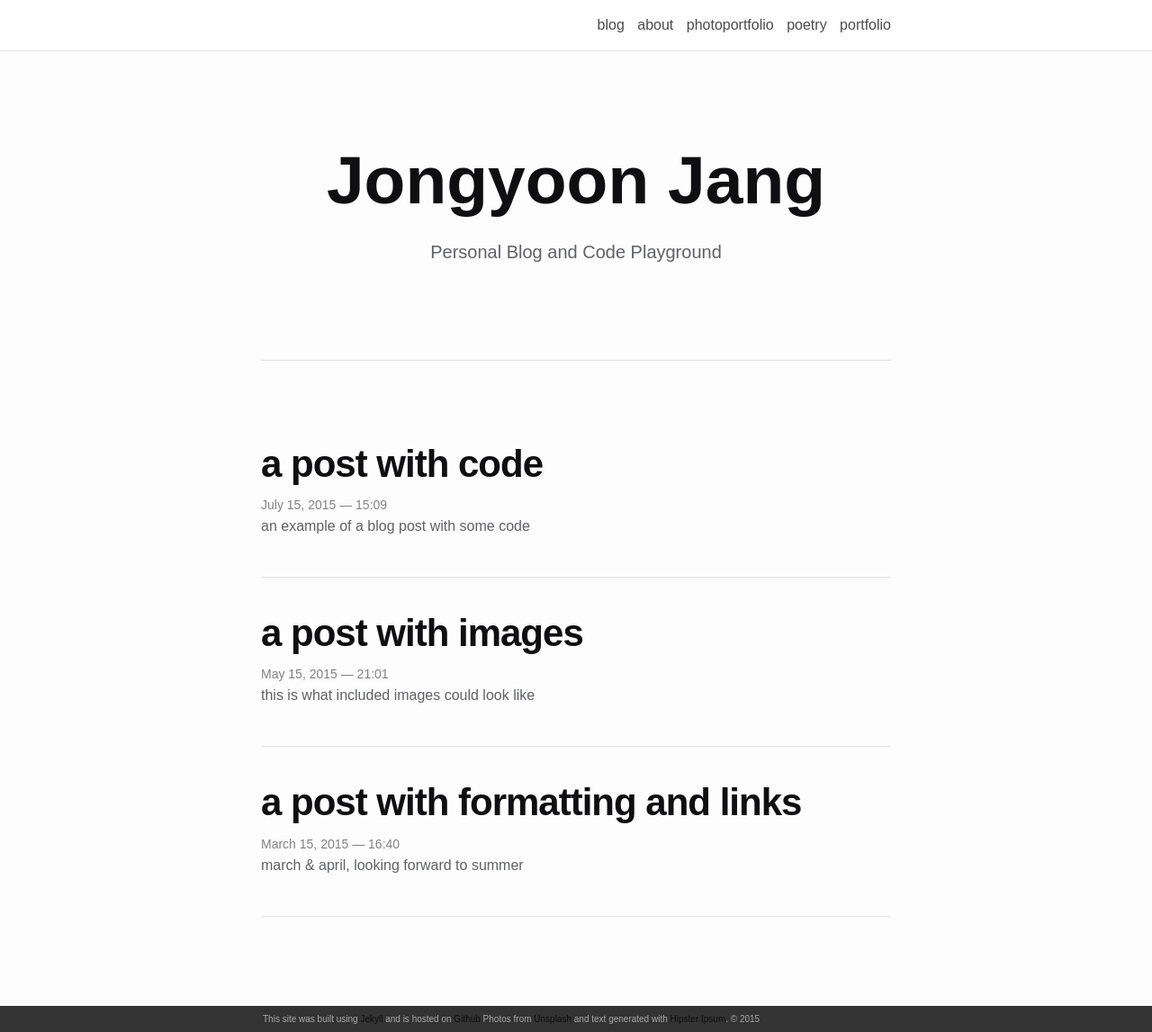
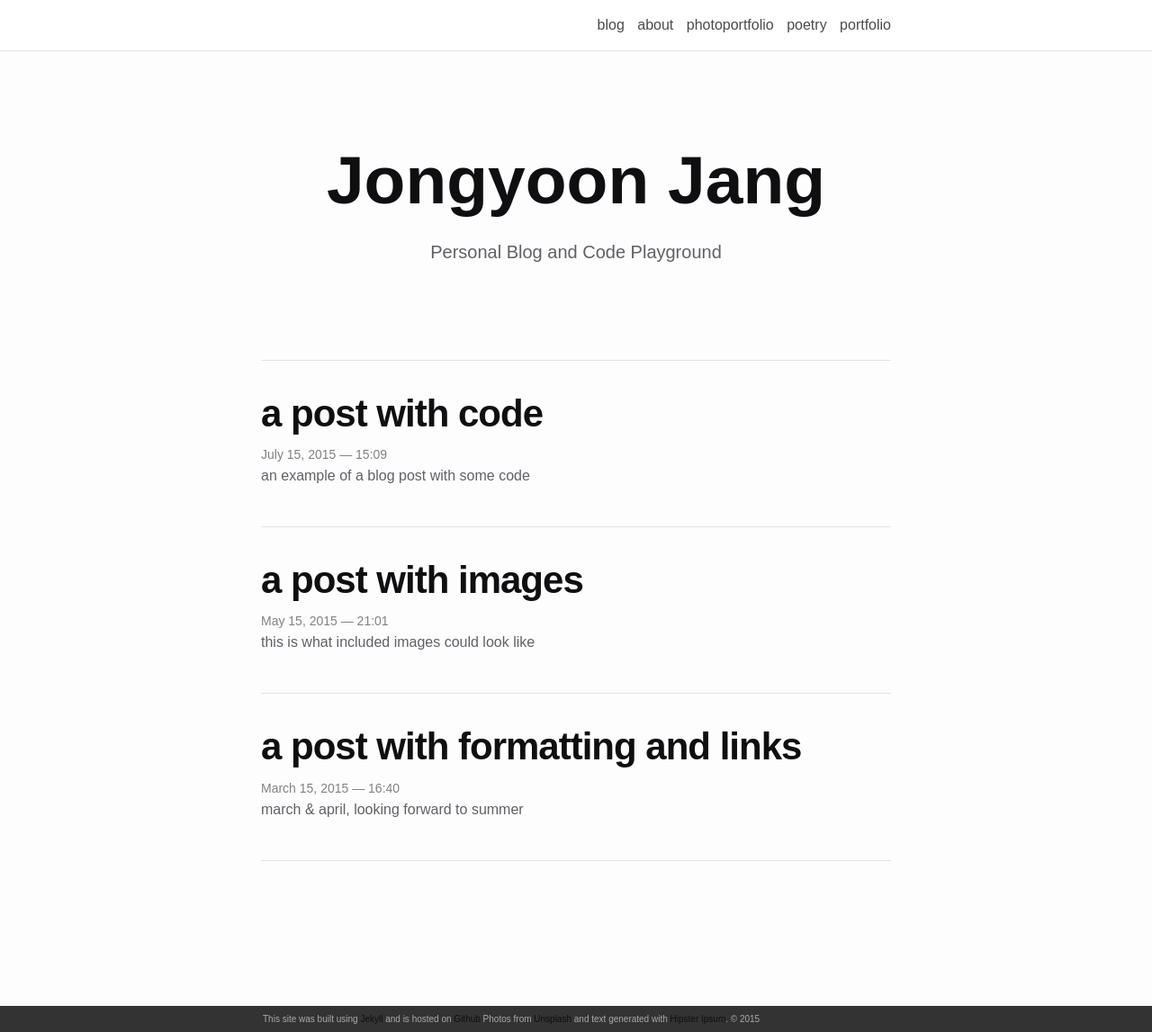
Before and after one commit to junethirty/junethirty.github.io, a Jekyll site: the page built from index.html, in a window 1280 px wide and 1147 px high. Shown: the whole window at 90% size. Built offline with Jekyll 4.4.1, drawn with Linux system fonts in a browser that asks for light colours; nearby versions of some CDN libraries.

Commit message:
layout minor changes

```diff
--- a/_sass/_layout.scss
+++ b/_sass/_layout.scss
@@ -121,7 +121,7 @@
 margin: 0px 0;
 list-style: none;
     > li {
-margin-bottom: 27px;
+margin-bottom: 0px;
     }
 }
 .contacticon {
--- a/index.html
+++ b/index.html
@@ -7,13 +7,13 @@
   <h2>Personal Blog and Code Playground</h2>
   <br/>
   <hr>
-  <br/>
 </div>
 
 
 <ul class="post-list">
     {% for post in site.posts %}
       <li>
+        <br/>
         <h2><a class="post-title" href="{{ post.url | prepend: site.baseurl }}">{{ post.title }}</a></h2>
         <p class="post-meta">{{ post.date | date: '%B %-d, %Y — %H:%M' }}</p>
         <p>{{ post.description }}</p>
```
